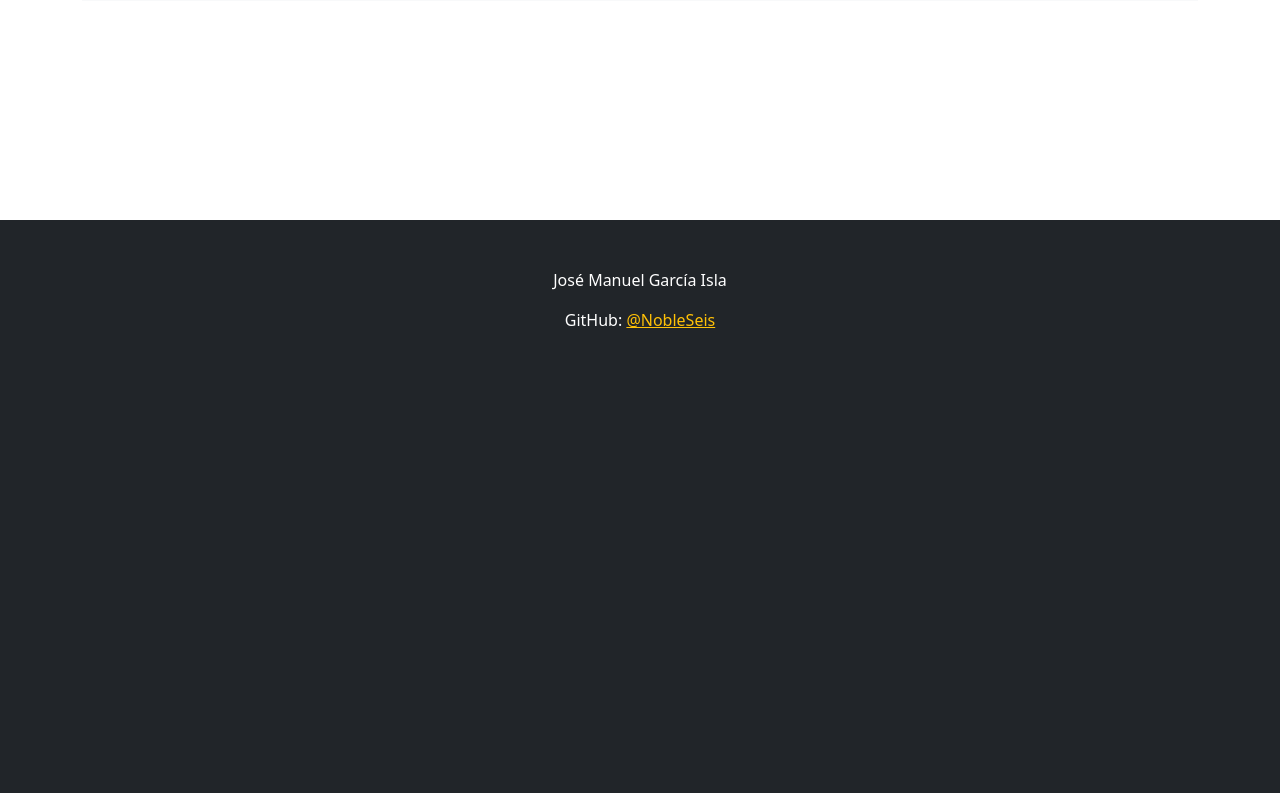
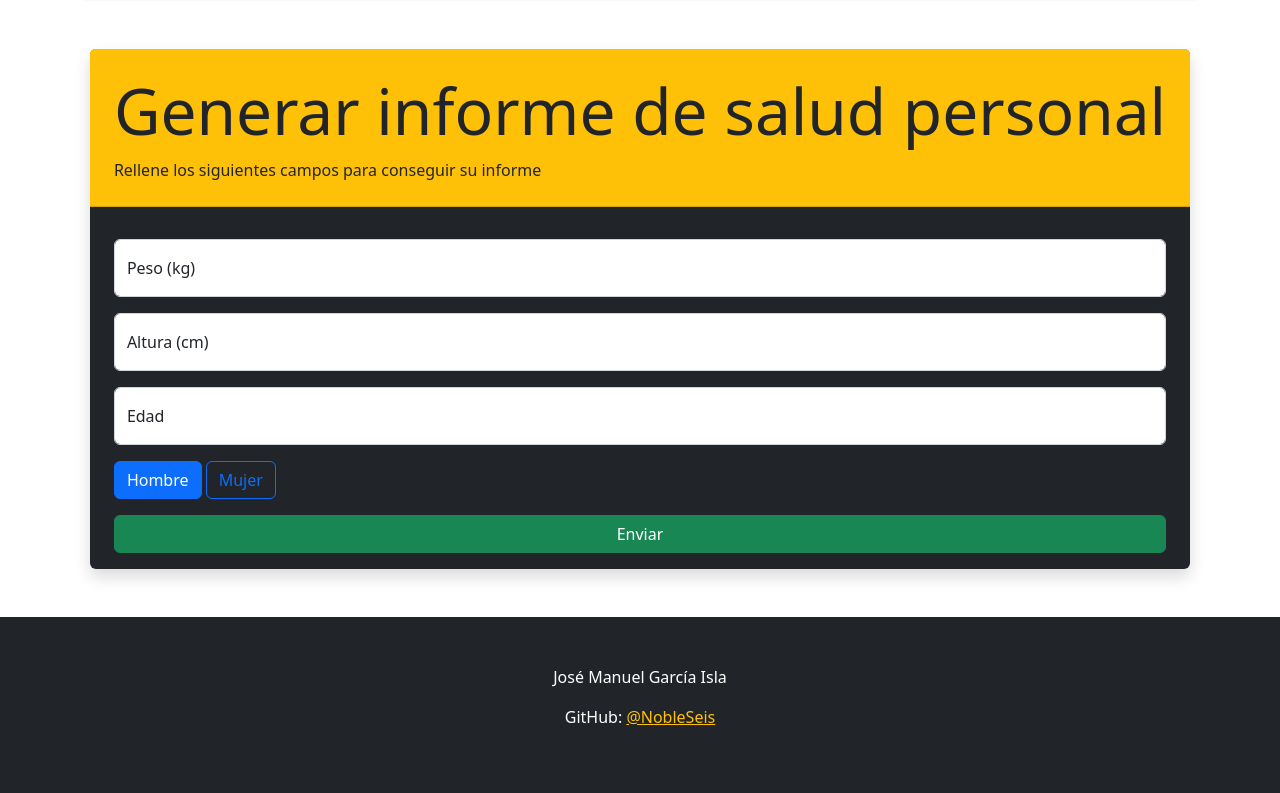
Before and after one commit to NobleSeis/2DAW, a PHP site: page /apartadoc.php in a window 1280 px wide. Shown: the part 404-1197 px from the top of the page. Before the commit the page ends 732 px from the top, so only its background shows below. Run offline with PHP 8.4, Linux system fonts and the light colour scheme.

Commit message:
[Add] - DWES - Tarea1 - 4c

```diff
--- a/Desarrollo web en entorno servidor/Tema 1/gar_isl_j/4/c/apartadoc.php
+++ b/Desarrollo web en entorno servidor/Tema 1/gar_isl_j/4/c/apartadoc.php
@@ -6,4 +6,38 @@
     <li class="breadcrumb-item active">Apartado C</li>
   </ol>
 </nav>
+
+<div style="display: flex; align-items: center; justify-content: center;">
+  <div class="card bg-dark shadow border-0">
+    <div class="card-header p-4 bg-warning">
+      <h5 class="card-title display-3">Generar informe de salud personal</h5>
+      <p class="card-text">Rellene los siguientes campos para conseguir su informe</p>
+    </div>
+    <div class="card-body px-4">
+      <form action="calcular.php" method="post">
+        <div class="form-floating my-3">
+          <input type="number" step="any" class="form-control" name="peso" placeholder="Peso" required>
+          <label for="floatingInput">Peso (kg)</label>
+        </div>
+        <div class="form-floating my-3">
+          <input type="number" step="any" class="form-control" name="altura" placeholder="Altura" required>
+          <label for="floatingInput">Altura (cm)</label>
+        </div>
+        <div class="form-floating my-3">
+          <input type="number" step="any" class="form-control" name="edad" placeholder="Edad" required>
+          <label for="floatingInput">Edad</label>
+        </div>
+        <input type="radio" class="btn-check" name="sexo" id="hombre" autocomplete="off" value="hombre" checked>
+        <label class="btn btn-outline-primary" for="hombre">Hombre</label>
+
+        <input type="radio" class="btn-check" name="sexo" id="mujer" autocomplete="off" value="mujer">
+        <label class="btn btn-outline-primary" for="mujer">Mujer</label>
+        <div class="d-grid mt-3">
+          <button type="submit" class="btn btn-success">Enviar</button>
+        </div>
+      </form>
+    </div>
+  </div>
+</div>
+
 <?php require('../../templates/footer.php'); ?>
```
Also changed, not shown: Desarrollo web en entorno servidor/Tema 1/gar_isl_j/4/c/calcular.php (added, +55 -0 lines).
